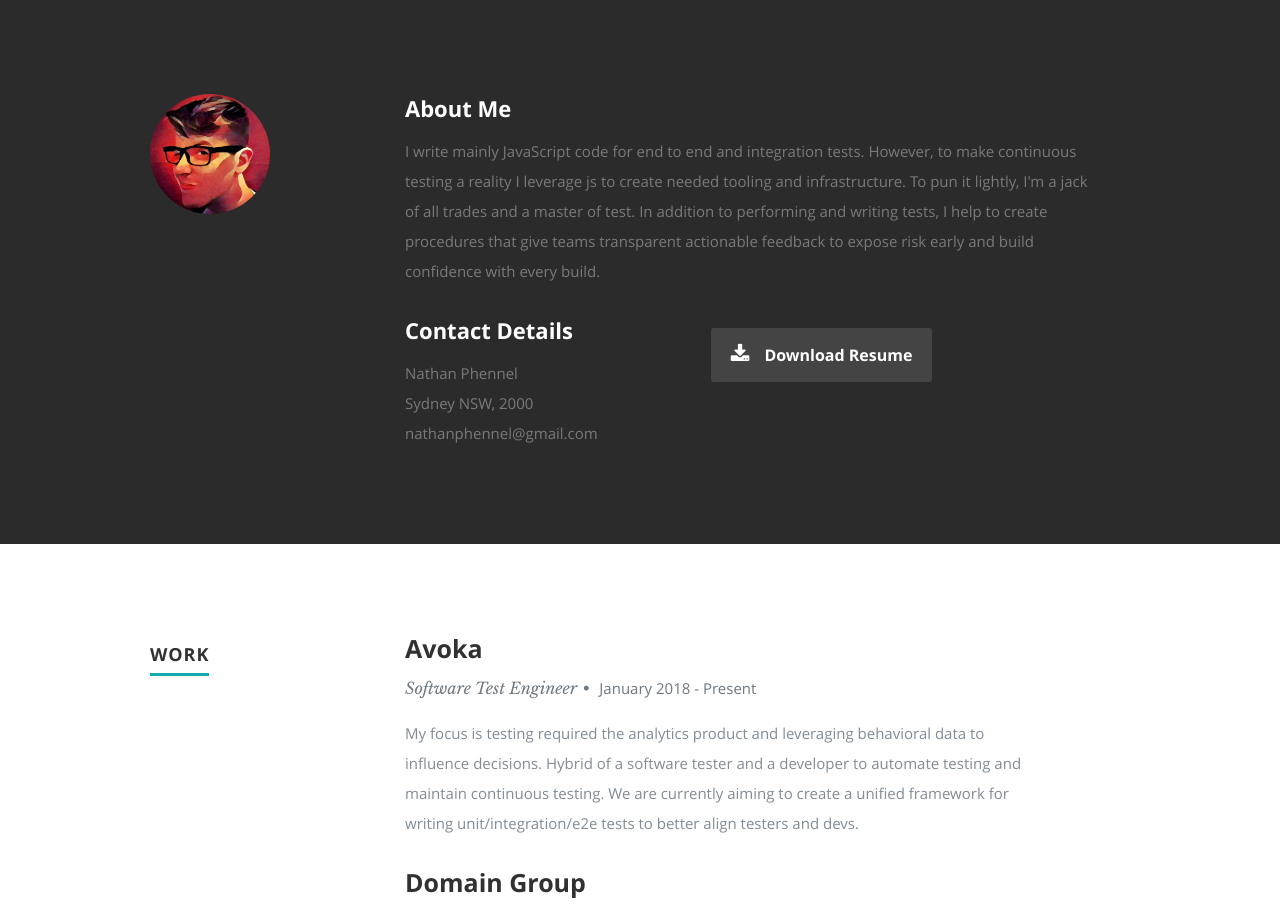
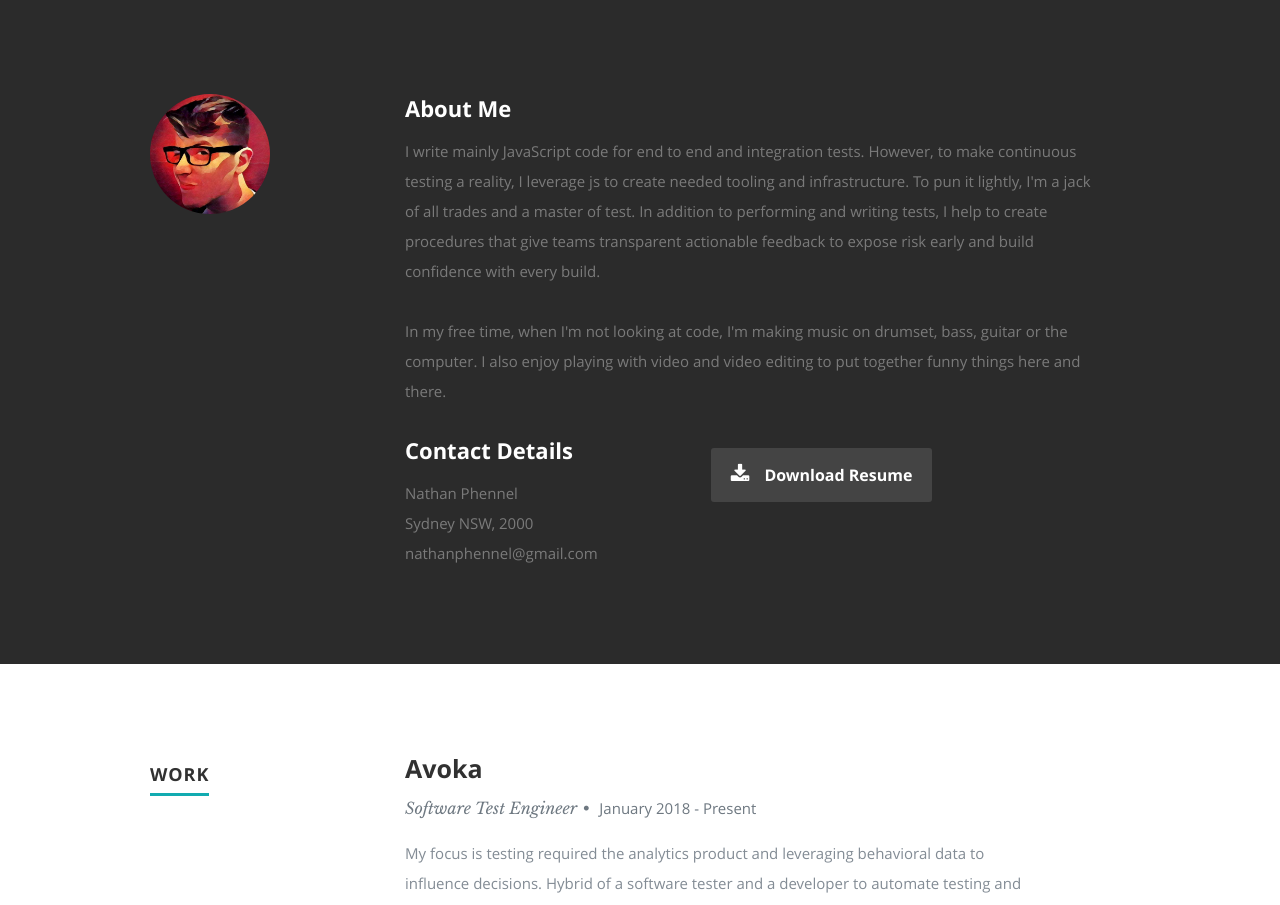
Before and after one commit to enphnt/enphnt.github.io, a React (Create React App) app: page / in a window 1280 px wide. Shown: the part 802-1707 px from the top of the page. Built offline with nearby package versions, Linux system fonts and the light colour scheme.

Commit message:
feat: last fixups i can see for now

```diff
--- a/public/resumeData.json
+++ b/public/resumeData.json
@@ -4,7 +4,8 @@
     "occupation":"Test Engineer",
     "description":"As a hybrid of tester/developer, I work closely with devs to design, perform, and automate testing",
     "image":"profilepic.jpg",
-    "bio":"I write mainly JavaScript code for end to end and integration tests. However, to make continuous testing a reality I leverage js to create needed tooling and infrastructure. To pun it lightly, I'm a jack of all trades and a master of test. In addition to performing and writing tests, I help to create procedures that give teams transparent actionable feedback to expose risk early and build confidence with every build.",
+    "bio":"I write mainly JavaScript code for end to end and integration tests. However, to make continuous testing a reality, I leverage js to create needed tooling and infrastructure. To pun it lightly, I'm a jack of all trades and a master of test. In addition to performing and writing tests, I help to create procedures that give teams transparent actionable feedback to expose risk early and build confidence with every build.",
+    "bio2":"In my free time, when I'm not looking at code, I'm making music on drumset, bass, guitar or the computer. I also enjoy playing with video and video editing to put together funny things here and there.",
     "contactmessage":"TODO: fix this comment form; Til then, email me if you want to get in touch about a software testing opportunity.",
     "email": "nathanphennel@gmail.com",
     "address":{
--- a/src/Components/About.js
+++ b/src/Components/About.js
@@ -3,15 +3,15 @@ import React, { Component } from 'react';
 class About extends Component {
   render() {
 
-    if(this.props.data){
+    if (this.props.data) {
       var name = this.props.data.name;
-      var profilepic= "images/"+this.props.data.image;
+      var profilepic = "images/" + this.props.data.image;
       var bio = this.props.data.bio;
-      var street = this.props.data.address.street;
+      var bio2 = this.props.data.bio2;
       var city = this.props.data.address.city;
       var state = this.props.data.address.state;
       var zip = this.props.data.address.zip;
-      var phone= this.props.data.phone;
+      var phone = this.props.data.phone;
       var email = this.props.data.email;
       var resumeDownload = this.props.data.resumedownload;
     }
@@ -20,12 +20,13 @@ class About extends Component {
       <section id="about">
         <div className="row">
           <div className="three columns">
-            <img className="profile-pic"  src={profilepic} alt="Nathan Phennel Profile Pic" />
+            <img className="profile-pic" src={profilepic} alt="Nathan Phennel Profile Pic" />
           </div>
           <div className="nine columns main-col">
             <h2>About Me</h2>
 
             <p>{bio}</p>
+            <p>{bio2}</p>
             <div className="row">
               <div className="columns contact-details">
                 <h2>Contact Details</h2>
```
Lines whose indentation alone changed are shown as unchanged.
